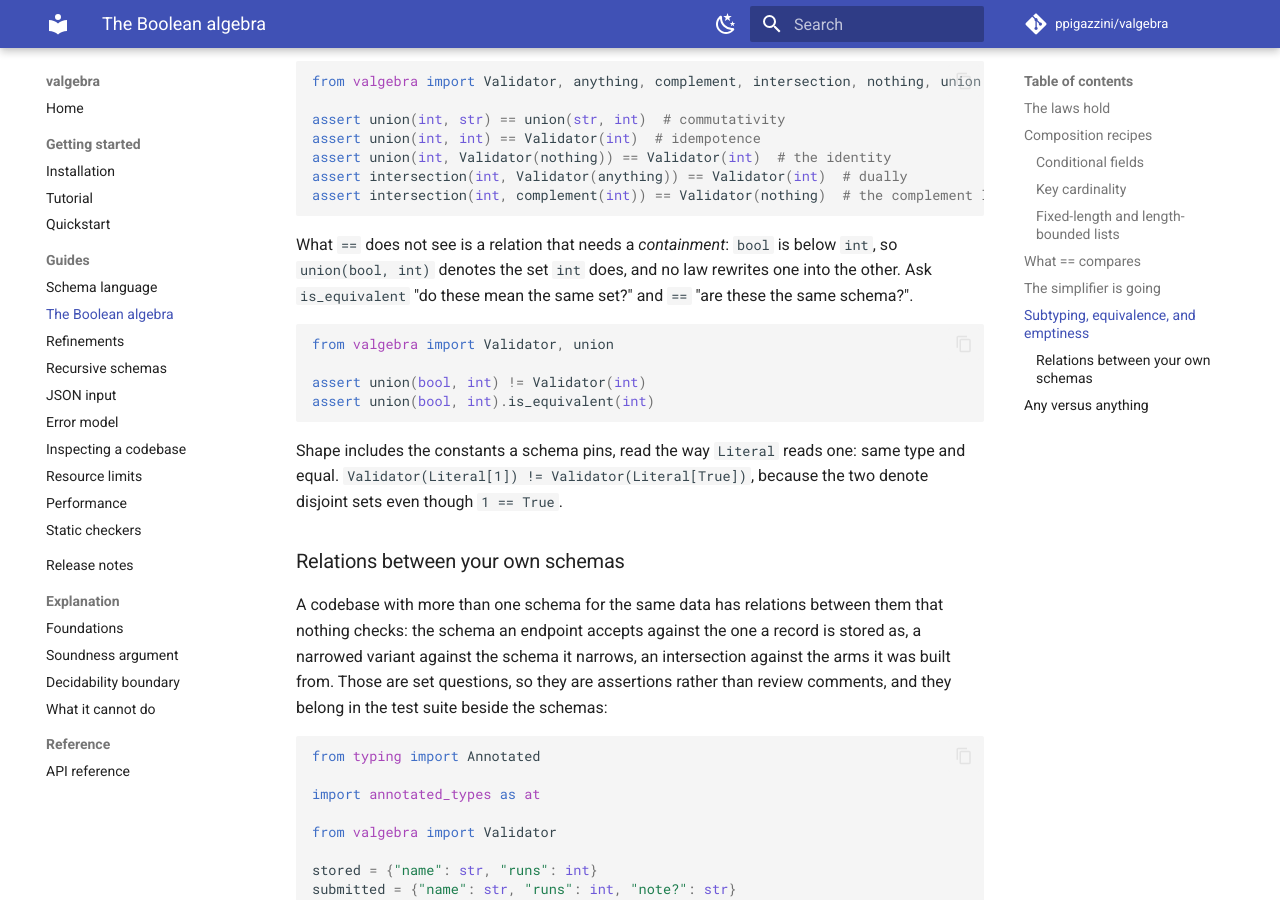
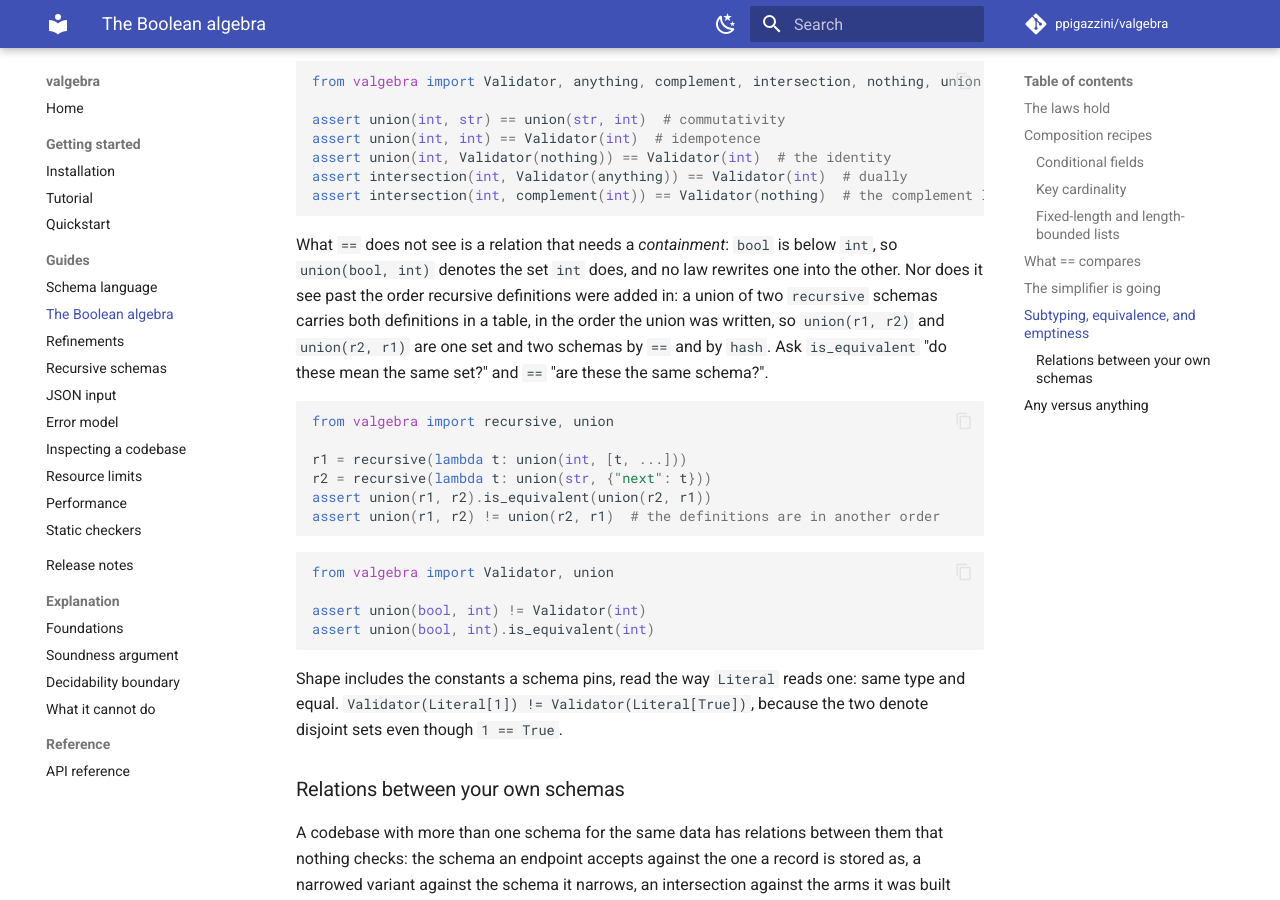
Before and after one commit to ppigazzini/valgebra, an MkDocs documentation site: the page built from docs/04-algebra.md, in a window 1280 px wide and 900 px high, scrolled down 6912 px. Built offline with MkDocs 1.6.1 and Material for MkDocs 9.7.7, drawn with Linux system fonts in a browser that asks for light colours; comment, search, counter and statistics services are not loaded.

Commit message:
docs: `==` over recursive members reads the order they were added
`union(r1, r2)` and `union(r2, r1)` over two recursive schemas are one set
and two schemas by `==` and by `hash`: each union carries both definitions
in a table, in the order it was written. The algebra page gave
commutativity as an `==` example with no such exception, and states it now
beside the containment `==` does not see, with an example that runs.

````diff
--- a/docs/04-algebra.md
+++ b/docs/04-algebra.md
@@ -367,8 +367,20 @@ assert intersection(int, complement(int)) == Validator(nothing)  # the complemen
 
 What `==` does not see is a relation that needs a *containment*: `bool` is below
 `int`, so `union(bool, int)` denotes the set `int` does, and no law rewrites one
-into the other. Ask `is_equivalent` "do these mean the same set?" and `==` "are
-these the same schema?".
+into the other. Nor does it see past the order recursive definitions were added
+in: a union of two `recursive` schemas carries both definitions in a table, in
+the order the union was written, so `union(r1, r2)` and `union(r2, r1)` are one
+set and two schemas by `==` and by `hash`. Ask `is_equivalent` "do these mean
+the same set?" and `==` "are these the same schema?".
+
+```python
+from valgebra import recursive, union
+
+r1 = recursive(lambda t: union(int, [t, ...]))
+r2 = recursive(lambda t: union(str, {"next": t}))
+assert union(r1, r2).is_equivalent(union(r2, r1))
+assert union(r1, r2) != union(r2, r1)  # the definitions are in another order
+```
 
 ```python
 from valgebra import Validator, union
````
